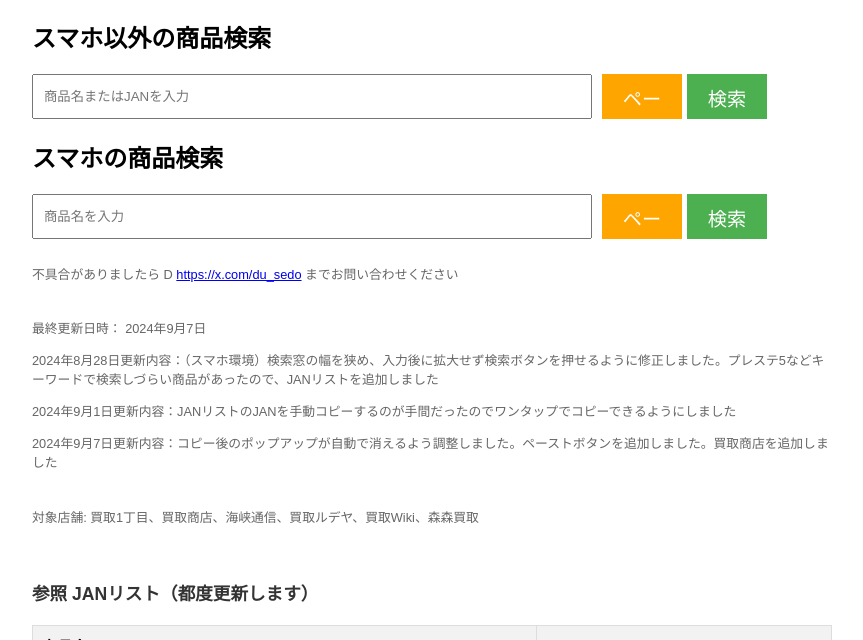
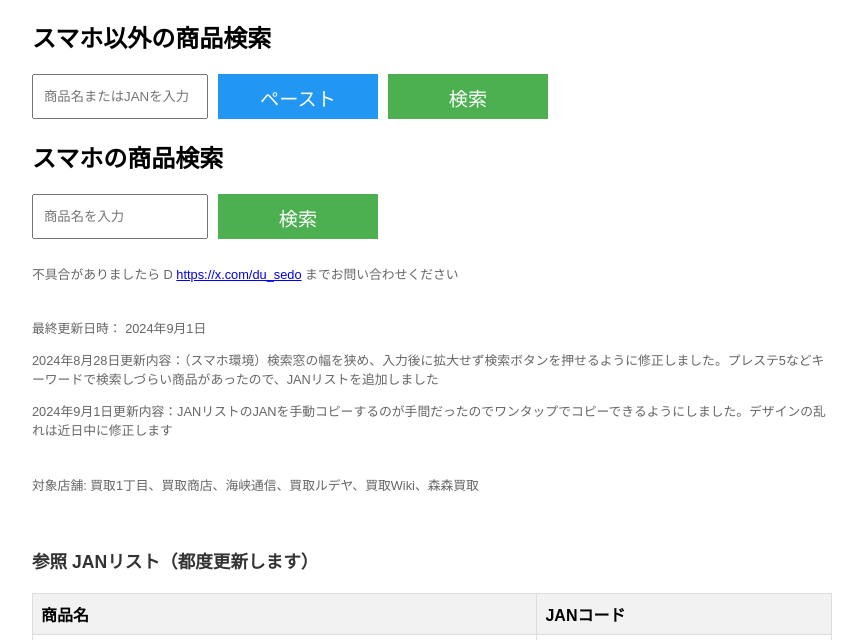
Before and after one commit to dusedo/kaitoriseach, a plain HTML site: page index.html in a window 1280 px wide. Shown: the part 90-730 px from the top of the page, without its empty margins (208-1071 px from the left). Drawn offline with Linux system fonts and the light colour scheme.

Commit message:
Update index.html

```diff
--- a/index.html
+++ b/index.html
@@ -163,30 +163,23 @@
                 margin-top: 5px;
             }
         }
-         .copy-message {
+        .copy-message {
             position: fixed;
             top: 20px;
             left: 50%;
             transform: translateX(-50%);
-            background-color: #f0f0f0;
-            color: black;
+            background-color: #4CAF50;
+            color: white;
             padding: 10px;
             border-radius: 5px;
             display: none;
             z-index: 1000;
         }
         .paste-button {
-            margin-right: 5px;
-            background-color: #FFA500; /* オレンジ色 */
-            width: 10%; /* 幅を半分に */
+            margin-right: 10px;
+            background-color: #2196F3;
         }
-        button {
-            width: 10%; /* 検索ボタンの幅も半分に */
-        }
-        input[type="text"] {
-            width: 70%; /* 入力欄の幅を調整 */
-        }
-    </style>
+</style>
 </head>
 <body>
     <h1>買取サイト同時検索ツール</h1>
@@ -194,17 +187,15 @@
     <h2>スマホ以外の商品検索</h2>
     <div class="search-container">
         <input type="text" id="nonSmartphoneInput" placeholder="商品名またはJANを入力" onfocus="showSuggestions('nonSmartphoneInput')" oninput="filterSuggestions('nonSmartphoneInput')">
-        <button class="paste-button" onclick="pasteFromClipboard('nonSmartphoneInput')">ペースト</button>
+        <button class="paste-button" onclick="pasteFromClipboard()">ペースト</button>
         <button onclick="search('non-smartphone')">検索</button>
-        <div id="nonSmartphoneSuggestions" class="suggestions"></div>
     </div>
 
     <h2>スマホの商品検索</h2>
     <div class="search-container">
         <input type="text" id="smartphoneInput" placeholder="商品名を入力" onfocus="showSuggestions('smartphoneInput')" oninput="filterSuggestions('smartphoneInput')">
-        <button class="paste-button" onclick="pasteFromClipboard('smartphoneInput')">ペースト</button>
+        <div id="smartphoneSuggestions" class="suggestions"></div>
         <button onclick="search('smartphone')">検索</button>
-        <div id="smartphoneSuggestions" class="suggestions"></div>
     </div>
 
     <div id="arrowDown" class="arrow-down">↓</div>
@@ -213,11 +204,9 @@
 
     <p class="text-standard">不具合がありましたら D  <a href="https://x.com/du_sedo" target="_blank">https://x.com/du_sedo</a> までお問い合わせください</p>
     <br>
-    <p class="text-standard">最終更新日時： 2024年9月7日</p>
+    <p class="text-standard">最終更新日時： 2024年9月1日</p>
     <p class="text-standard">2024年8月28日更新内容：（スマホ環境）検索窓の幅を狭め、入力後に拡大せず検索ボタンを押せるように修正しました。プレステ5などキーワードで検索しづらい商品があったので、JANリストを追加しました　</p>
-    <p class="text-standard">2024年9月1日更新内容：JANリストのJANを手動コピーするのが手間だったのでワンタップでコピーできるようにしました</p>
-    <p class="text-standard">2024年9月7日更新内容：コピー後のポップアップが自動で消えるよう調整しました。ペーストボタンを追加しました。買取商店を追加しました</p>
-
+    <p class="text-standard">2024年9月1日更新内容：JANリストのJANを手動コピーするのが手間だったのでワンタップでコピーできるようにしました。デザインの乱れは近日中に修正します</p>
     <br>
     <p class="text-standard">対象店舗: 買取1丁目、買取商店、海峡通信、買取ルデヤ、買取Wiki、森森買取</p>
     <br>
@@ -495,30 +484,23 @@
         message.style.display = 'block';
         setTimeout(() => {
             message.style.display = 'none';
-        }, 2000); // 2秒に変更
+        }, 1000);
     }
 
-    function pasteFromClipboard(inputId) {
+    function pasteFromClipboard() {
         if (navigator.clipboard && navigator.clipboard.readText) {
             navigator.clipboard.readText()
                 .then(text => {
-                    document.getElementById(inputId).value = text;
+                    document.getElementById('nonSmartphoneInput').value = text;
                 })
                 .catch(err => {
                     console.error('クリップボードの読み取りに失敗しました', err);
-                    focusAndSelectInput(inputId);
                 });
         } else {
             console.warn('クリップボードAPIがサポートされていません');
-            focusAndSelectInput(inputId);
+            // 代替手段: ユーザーに手動でペーストを促す
+            alert('お使いのブラウザではペースト機能がサポートされていません。手動でペーストしてください。');
         }
-    }
-
-    function focusAndSelectInput(inputId) {
-        var input = document.getElementById(inputId);
-        input.focus();
-        input.select();
-        input.setSelectionRange(0, 9999);
     }
 
     // showSuggestions と filterSuggestions 関数はそのまま維持
```
